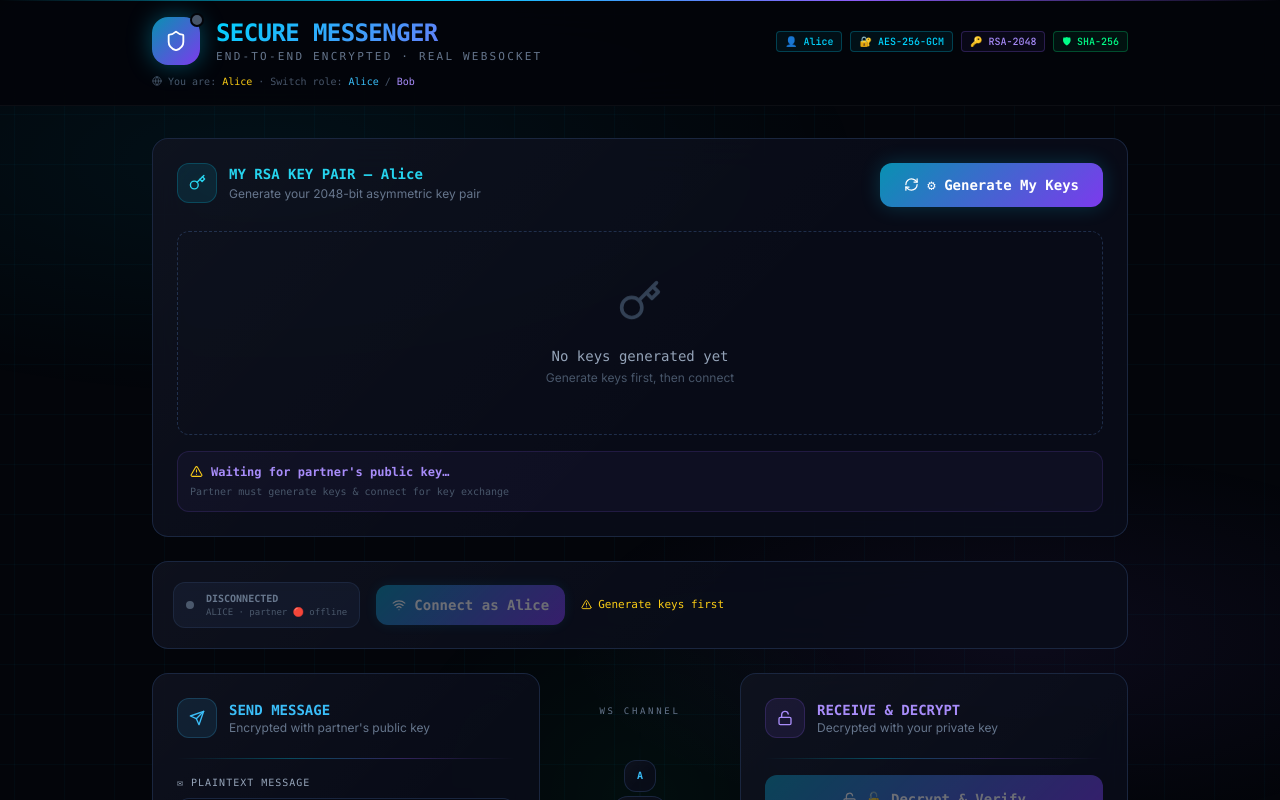
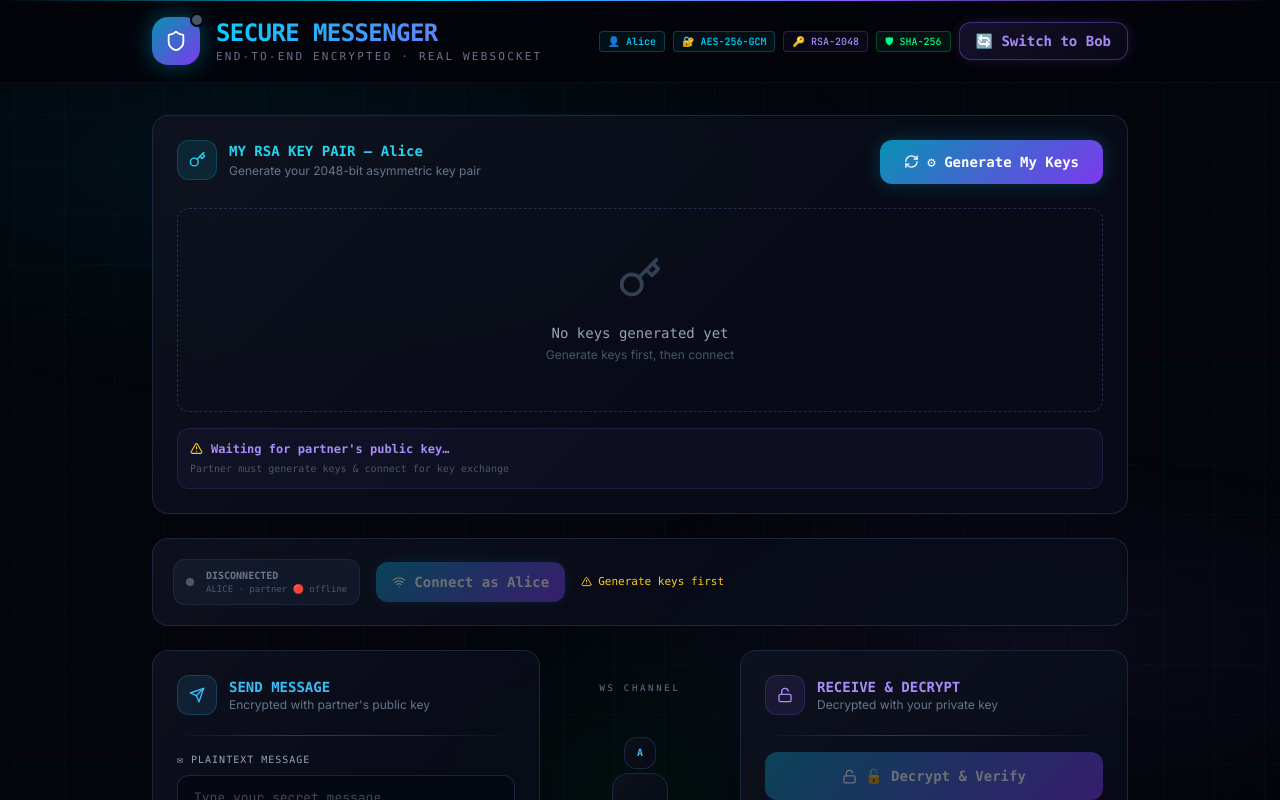
Before and after one commit to achwak-bahi/secure-messenger---Copie, a React (Vite) app: page / in a window 1280 px wide. Shown: the top 800 px of the page. Built offline with nearby package versions, Linux system fonts and the light colour scheme.

Commit message:
fix: replace URL role with useState toggle button in header

```diff
--- a/src/App.jsx
+++ b/src/App.jsx
@@ -3,7 +3,7 @@ import {
   Shield, Lock, Unlock, Key, Send, AlertTriangle,
   CheckCircle, XCircle, Copy, RefreshCw, Eye, EyeOff,
   ChevronDown, ChevronUp, Hash, Wifi, WifiOff,
-  Cpu, Activity, Zap, Globe, Radio, Database, Signal, SignalZero
+  Zap, Globe, Radio, Database, Signal, SignalZero
 } from 'lucide-react'
 import { generateRSAKeyPair, encryptMessage, decryptMessage } from './crypto/cryptoUtils'
 import { useSocket } from './hooks/useSocket'
@@ -126,41 +126,54 @@ const NetworkChannel = ({ aliceConnected, bobConnected, hasPacket, simulateAttac
 // MAIN APP
 // ════════════════════════════════════════════════════════════
 export default function App() {
-  // ─── detect role from URL param ?role=alice or ?role=bob ─────
-  const urlRole = new URLSearchParams(window.location.search).get('role') || 'alice'
-  const isAlice = urlRole === 'alice'
-  const role    = urlRole
+  // ─── role state — toggled from UI ────────────────────────────
+  const [role, setRole] = useState('alice')
+  const isAlice  = role === 'alice'
+  const roleLabel = isAlice ? 'Alice' : 'Bob'
+  const chipColor = isAlice ? 'cyan' : 'violet'
 
   // ─── crypto state ─────────────────────────────────────────────
-  const [myKeys,          setMyKeys]          = useState(null)   // { publicKey, privateKey, publicKeyPEM }
-  const [loadingKeys,     setLoadingKeys]     = useState(false)
-  const [showPub,         setShowPub]         = useState(false)
-  const [showPriv,        setShowPriv]        = useState(false)
-  const [partnerCryptoKey, setPartnerCryptoKey] = useState(null) // CryptoKey object of partner
+  const [myKeys,           setMyKeys]           = useState(null)
+  const [loadingKeys,      setLoadingKeys]      = useState(false)
+  const [showPub,          setShowPub]          = useState(false)
+  const [showPriv,         setShowPriv]         = useState(false)
+  const [partnerCryptoKey, setPartnerCryptoKey] = useState(null)
 
-  const [message,         setMessage]         = useState('')
-  const [charCount,       setCharCount]       = useState(0)
-  const [encrypting,      setEncrypting]      = useState(false)
-  const [steps,           setSteps]           = useState([])
-  const [encryptedPacket, setEncryptedPacket] = useState(null)
-  const [simulateAttack,  setSimulateAttack]  = useState(false)
-  const [decryptResult,   setDecryptResult]   = useState(null)
-  const [decrypting,      setDecrypting]      = useState(false)
-  const [showInspector,   setShowInspector]   = useState(false)
-  const [msgCount,        setMsgCount]        = useState(0)
+  const [message,          setMessage]          = useState('')
+  const [charCount,        setCharCount]        = useState(0)
+  const [encrypting,       setEncrypting]       = useState(false)
+  const [steps,            setSteps]            = useState([])
+  const [encryptedPacket,  setEncryptedPacket]  = useState(null)
+  const [simulateAttack,   setSimulateAttack]   = useState(false)
+  const [decryptResult,    setDecryptResult]    = useState(null)
+  const [decrypting,       setDecrypting]       = useState(false)
+  const [showInspector,    setShowInspector]    = useState(false)
+  const [msgCount,         setMsgCount]         = useState(0)
 
   // ─── socket ────────────────────────────────────────────────────
   const socket = useSocket(role)
 
-  // ─── When we receive partner's public key PEM → import it ──────
+  // ─── reset everything when role changes ────────────────────────
+  const handleRoleSwitch = () => {
+    socket.disconnect()
+    setRole(r => r === 'alice' ? 'bob' : 'alice')
+    setMyKeys(null)
+    setPartnerCryptoKey(null)
+    setEncryptedPacket(null)
+    setDecryptResult(null)
+    setSteps([])
+    setMessage('')
+  }
+
+  // ─── import partner public key when received ───────────────────
   useEffect(() => {
     if (!socket.partnerPublicKeyPEM) return
     ;(async () => {
       try {
-        const pem   = socket.partnerPublicKeyPEM
-        const b64   = pem.replace(/-----[^-]+-----/g, '').replace(/\s/g, '')
-        const der   = Uint8Array.from(atob(b64), c => c.charCodeAt(0))
-        const key   = await crypto.subtle.importKey(
+        const pem = socket.partnerPublicKeyPEM
+        const b64 = pem.replace(/-----[^-]+-----/g, '').replace(/\s/g, '')
+        const der = Uint8Array.from(atob(b64), c => c.charCodeAt(0))
+        const key = await crypto.subtle.importKey(
           'spki', der.buffer,
           { name: 'RSA-OAEP', hash: 'SHA-256' },
           true, ['encrypt']
@@ -170,7 +183,7 @@ export default function App() {
     })()
   }, [socket.partnerPublicKeyPEM])
 
-  // ─── When we receive a packet → store it for decryption ────────
+  // ─── store received packet ─────────────────────────────────────
   useEffect(() => {
     if (socket.receivedPacket) {
       setEncryptedPacket(socket.receivedPacket)
@@ -178,28 +191,24 @@ export default function App() {
     }
   }, [socket.receivedPacket])
 
-  // ─── Handlers ──────────────────────────────────────────────────
+  // ─── handlers ──────────────────────────────────────────────────
   const handleGenKeys = async () => {
     setLoadingKeys(true)
     setEncryptedPacket(null); setDecryptResult(null); setSteps([]); setPartnerCryptoKey(null)
     try {
       const kp = await generateRSAKeyPair()
       setMyKeys(kp)
-      // if already connected, share public key immediately
       if (socket.connected) socket.sendPublicKey(kp.publicKeyPEM)
     } catch (e) { console.error(e) }
     setLoadingKeys(false)
   }
 
-  const handleConnect = () => {
-    socket.connect(myKeys?.publicKeyPEM)
-  }
+  const handleConnect = () => socket.connect(myKeys?.publicKeyPEM)
 
-  // Alice encrypts with Bob's public key, Bob encrypts with Alice's
   const handleEncrypt = async () => {
     if (!message.trim() || !myKeys) return
-    if (!socket.connected) { alert('Connect to WebSocket first!'); return }
-    if (!partnerCryptoKey)  { alert('⏳ Waiting for partner\'s public key…\nMake sure both sides generated keys and connected.'); return }
+    if (!socket.connected)  { alert('Connect to WebSocket first!'); return }
+    if (!partnerCryptoKey)  { alert('⏳ Waiting for partner\'s public key…'); return }
 
     setEncrypting(true); setDecryptResult(null); setSteps([]); setEncryptedPacket(null)
     for (let i = 1; i <= 4; i++) {
@@ -215,7 +224,6 @@ export default function App() {
     setEncrypting(false)
   }
 
-  // Decrypt with MY private key
   const handleDecrypt = async () => {
     if (!encryptedPacket || !myKeys) return
     setDecrypting(true)
@@ -224,10 +232,6 @@ export default function App() {
     catch (e) { console.error(e) }
     setDecrypting(false)
   }
-
-  const accentColor = isAlice ? 'sky' : 'violet'
-  const roleLabel   = isAlice ? 'Alice' : 'Bob'
-  const chipColor   = isAlice ? 'cyan' : 'violet'
 
   return (
     <div className="min-h-screen" style={{ position: 'relative', zIndex: 1 }}>
@@ -238,6 +242,7 @@ export default function App() {
         <div className="h-px" style={{ background: 'linear-gradient(90deg, transparent, #00d4ff, #8b5cf6, transparent)' }} />
         <div className="max-w-5xl mx-auto px-6 py-4">
           <div className="flex items-center justify-between gap-4 flex-wrap">
+            {/* Logo */}
             <div className="flex items-center gap-4">
               <div className="relative">
                 <div className="w-12 h-12 rounded-2xl flex items-center justify-center"
@@ -252,19 +257,31 @@ export default function App() {
                 <p className="text-[11px] text-slate-500 font-mono tracking-[0.2em]">END-TO-END ENCRYPTED · REAL WEBSOCKET</p>
               </div>
             </div>
-            <div className="flex items-center gap-2">
+
+            {/* Chips + Toggle Role Button */}
+            <div className="flex items-center gap-2 flex-wrap">
               <Chip color={chipColor}>👤 {roleLabel}</Chip>
               <Chip color="cyan">🔐 AES-256-GCM</Chip>
               <Chip color="violet">🔑 RSA-2048</Chip>
               <Chip color="green">🛡 SHA-256</Chip>
+
+              {/* ── TOGGLE ROLE BUTTON ── */}
+              <button
+                onClick={handleRoleSwitch}
+                className="flex items-center gap-2 px-4 py-2 rounded-xl font-mono text-sm font-bold transition-all"
+                style={{
+                  background: isAlice
+                    ? 'linear-gradient(135deg, rgba(139,92,246,0.15), rgba(139,92,246,0.05))'
+                    : 'linear-gradient(135deg, rgba(56,189,248,0.15), rgba(56,189,248,0.05))',
+                  border: isAlice ? '1px solid rgba(139,92,246,0.4)' : '1px solid rgba(56,189,248,0.4)',
+                  color: isAlice ? '#a78bfa' : '#38bdf8',
+                  boxShadow: isAlice ? '0 0 12px rgba(139,92,246,0.2)' : '0 0 12px rgba(56,189,248,0.2)',
+                }}
+              >
+                {isAlice ? '🔄 Switch to Bob' : '🔄 Switch to Alice'}
+              </button>
             </div>
           </div>
-          <p className="text-[10px] text-slate-600 font-mono mt-2 flex items-center gap-1.5">
-            <Globe size={10} /> You are: <span className="text-yellow-400">{roleLabel}</span> ·
-            Switch role:
-            <a href="?role=alice" className="text-sky-400 hover:underline">Alice</a> /
-            <a href="?role=bob" className="text-violet-400 hover:underline">Bob</a>
-          </p>
         </div>
       </header>
 
```
